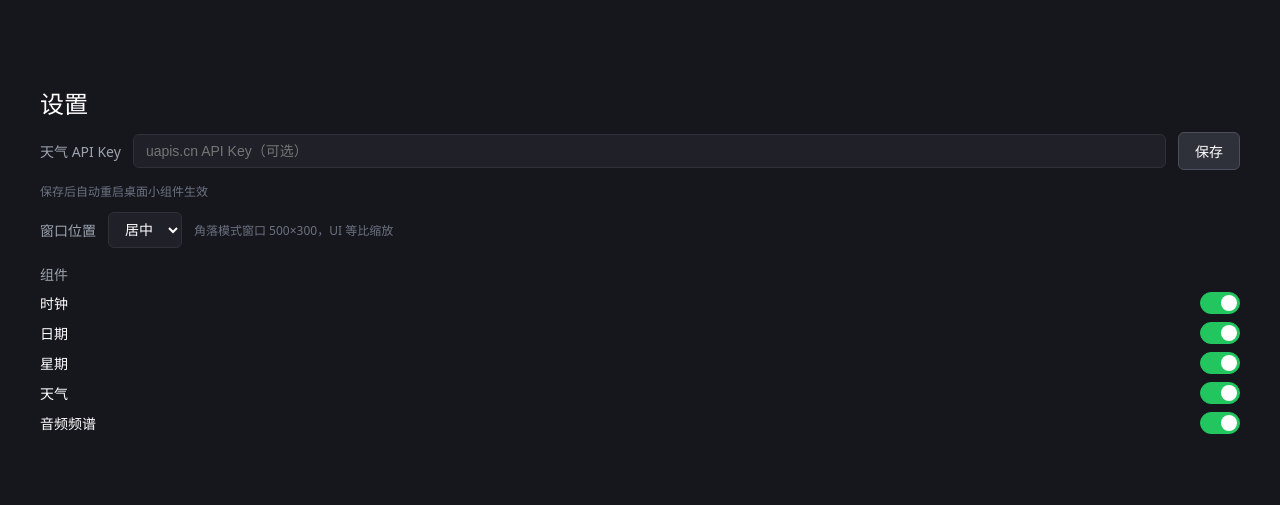
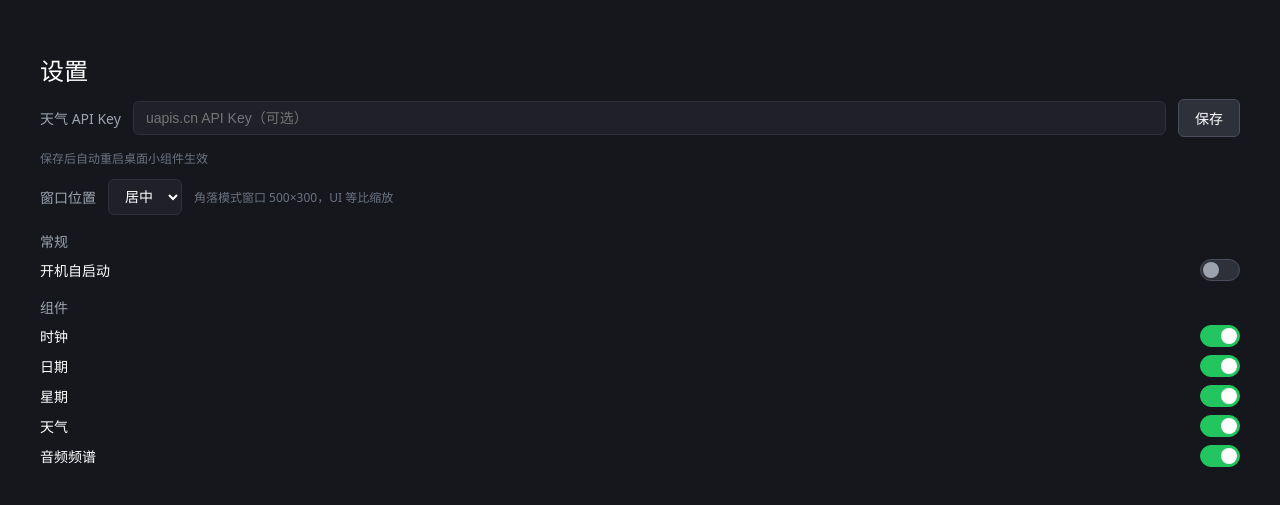
Before and after one commit to Kevin-100717/desktop_panel, a Vue app: page / in a window 1280 px wide. Shown: the part 141-646 px from the top of the page. Built offline with nearby package versions, Linux system fonts and the light colour scheme.

Commit message:
添加开机自启动功能

```diff
--- a/electron/main.js
+++ b/electron/main.js
@@ -214,6 +214,11 @@ ipcMain.handle('weather:get', async () => {
     await fetchWeather()
     return weatherCache
 })
+ipcMain.handle('autostart:get', () => app.getLoginItemSettings().openAtLogin)
+ipcMain.handle('autostart:set', (_e, enabled) => {
+    app.setLoginItemSettings({ openAtLogin: enabled })
+    return app.getLoginItemSettings().openAtLogin
+})
 
 app.whenReady().then(() => {
     session.defaultSession.setDisplayMediaRequestHandler((_request, callback) => {
--- a/electron/preload.js
+++ b/electron/preload.js
@@ -4,5 +4,7 @@ contextBridge.exposeInMainWorld('api', {
     getConfig: () => ipcRenderer.invoke('config:get'),
     saveConfig: (config) => ipcRenderer.invoke('config:save', config),
     getWeather: () => ipcRenderer.invoke('weather:get'),
-    onWeather: (cb) => ipcRenderer.on('weather:update', (_e, data) => cb(data))
+    onWeather: (cb) => ipcRenderer.on('weather:update', (_e, data) => cb(data)),
+    getAutoStart: () => ipcRenderer.invoke('autostart:get'),
+    setAutoStart: (enabled) => ipcRenderer.invoke('autostart:set', enabled)
 })
--- a/src/App.vue
+++ b/src/App.vue
@@ -5,6 +5,7 @@ const apiKey = ref('')
 const position = ref('center')
 const saved = ref(false)
 const saving = ref(false)
+const autostart = ref(false)
 const comp = ref({ clock: true, date: true, week: true, weather: true, spectrum: true })
 const components = [
     { key: 'clock', label: '时钟' },
@@ -18,6 +19,7 @@ onMounted(async () => {
     const config = await window.api?.getConfig()
     apiKey.value = config?.apiKey || ''
     position.value = config?.position || 'center'
+    autostart.value = await window.api?.getAutoStart() || false
     comp.value = { ...comp.value, ...(config?.components || {}) }
 })
 
@@ -36,6 +38,11 @@ const toggleComp = async (key) => {
 
 const onPositionChange = async () => {
     await window.api?.saveConfig({ position: position.value })
+    flashSaved()
+}
+
+const toggleAutoStart = async () => {
+    autostart.value = await window.api?.setAutoStart(autostart.value)
     flashSaved()
 }
 
@@ -64,6 +71,13 @@ const flashSaved = () => {
         <option value="bottom-right">右下</option>
       </select>
       <span class="pos-hint">角落模式窗口 500×300，UI 等比缩放</span>
+    </div>
+    <div class="group">
+      <h2>常规</h2>
+      <div class="comp-row">
+        <span class="comp-name">开机自启动</span>
+        <button class="toggle" :class="{ on: autostart }" @click="toggleAutoStart"></button>
+      </div>
     </div>
     <div class="group">
       <h2>组件</h2>
```
